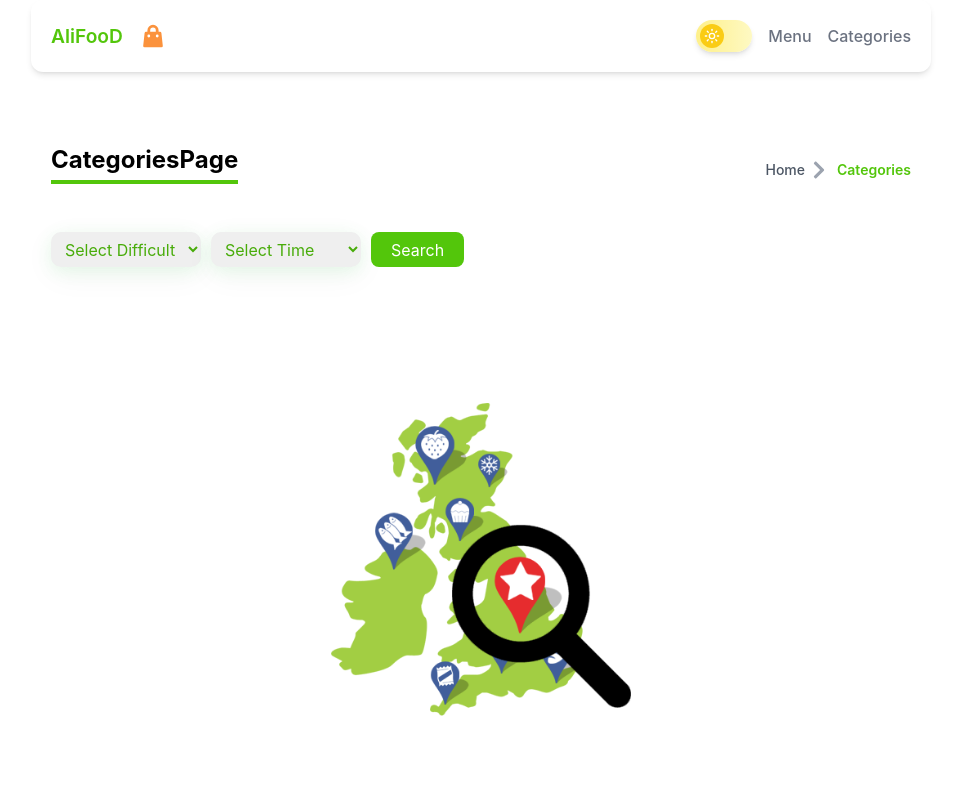
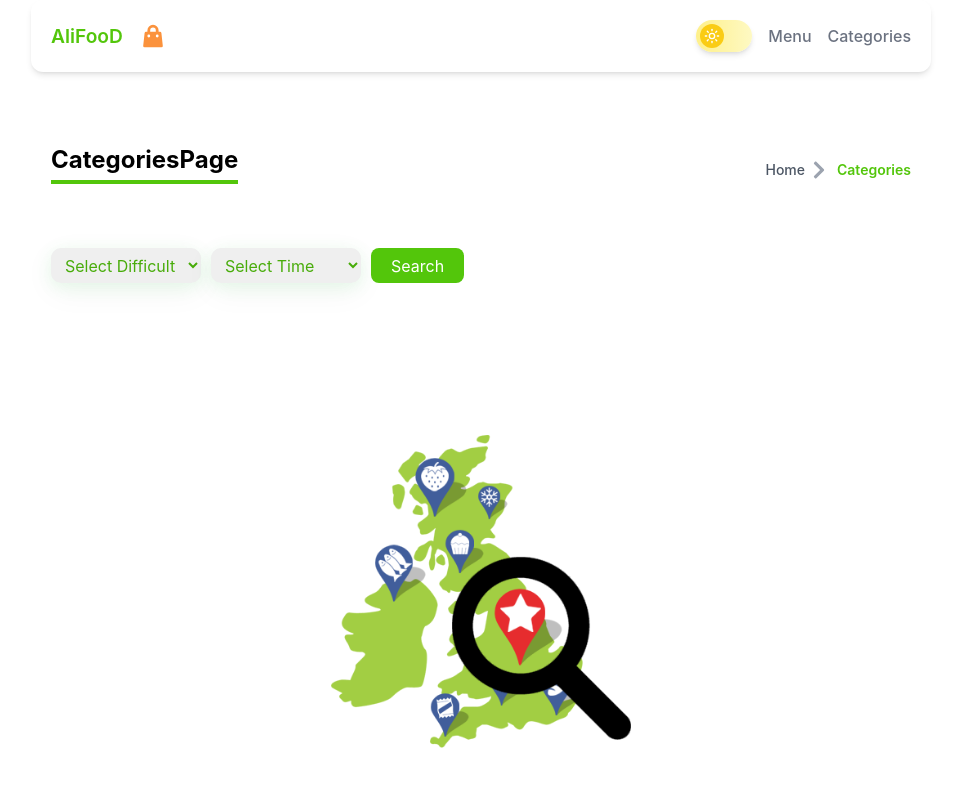
Before and after one commit to ali-hoseiniwp/food-website-with-json-server-api-nextjs-typescript-and-tailwind-css, a Next.js app: page /categories in a window 1280 px wide. Shown: the top 800 px of the page, without its empty margins (159-1113 px from the left). Built offline with nearby package versions, Linux system fonts and the light colour scheme.

Commit message:
edit catpage

```diff
--- a/components/templates/CategoriesPage.tsx
+++ b/components/templates/CategoriesPage.tsx
@@ -50,7 +50,7 @@ const CategoriesPage: React.FC<CategoriesProps> = ({ data }) => {
                     value={query.difficulty}
                     name="difficulty"
                     onChange={changeHandler}
-                    className="border-none w-[150px] h-[35px] rounded-[10px] mr-[10px] px-[10px] py-[6px] text-[#48ac0a] shadow-[0px_4px_16px_rgba(92,245,115,0.123),_0px_8px_32px_rgba(17,17,26,0.05)]"
+                    className="border-none sm:w-[150px] h-[35px] rounded-[10px] mr-[10px] px-[10px] py-[6px] text-[#48ac0a] shadow-[0px_4px_16px_rgba(92,245,115,0.123),_0px_8px_32px_rgba(17,17,26,0.05)] my-4 w-1/2"
                 >
                     <option value="">Select Difficulty</option>
                     <option value="Easy">Easy</option>
@@ -62,7 +62,7 @@ const CategoriesPage: React.FC<CategoriesProps> = ({ data }) => {
                     value={query.time}
                     name="time"
                     onChange={changeHandler}
-                    className="border-none w-[150px] h-[35px] rounded-[10px] mr-[10px] px-[10px] py-[6px] text-[#48ac0a] shadow-[0px_4px_16px_rgba(92,245,115,0.123),_0px_8px_32px_rgba(17,17,26,0.05)]">
+                    className="border-none sm:w-[150px] h-[35px] rounded-[10px] mr-[10px] px-[10px] py-[6px] text-[#48ac0a] shadow-[0px_4px_16px_rgba(92,245,115,0.123),_0px_8px_32px_rgba(17,17,26,0.05)] my-4 w-1/2">
                     <option value="">Select Time</option>
                     <option value="less">Less than 30min</option>
                     <option value="more">More than 30min</option>
```
